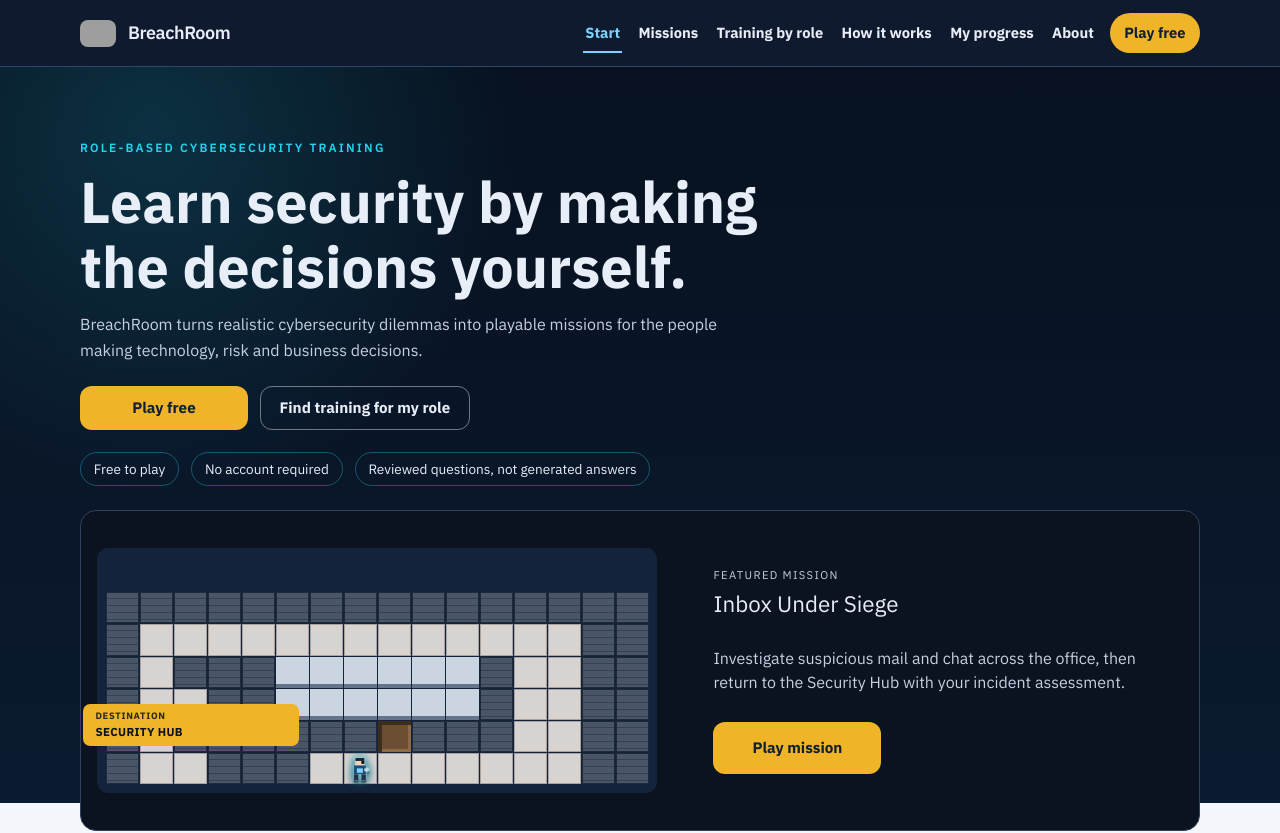
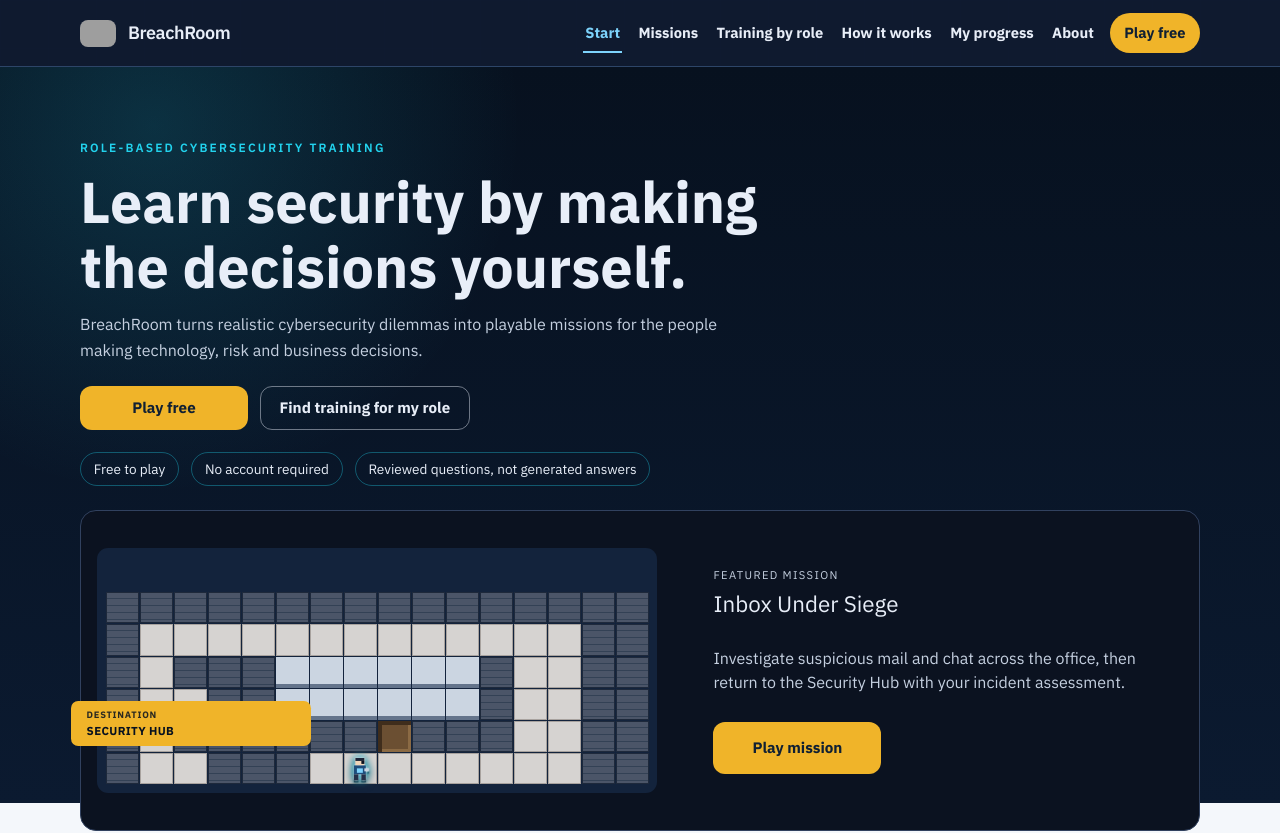
Before and after one commit to VictorScheike/BreachRoom, a Next.js app: page / in a window 1280 px wide. Shown: the top 833 px of the page. Built offline with nearby package versions, Linux system fonts and the light colour scheme; grey boxes are pictures that could not be loaded.

Commit message:
Give destination badges extra padding so long names sit comfortably.
Incident Coordination Room already fits; this just leaves more room around the label.

Co-authored-by: Victor Scheike <VictorScheike@users.noreply.github.com>

```diff
--- a/src/components/site/home-page.css
+++ b/src/components/site/home-page.css
@@ -615,9 +615,9 @@
   align-items: flex-start;
   gap: 3px;
   width: max-content;
-  min-width: 13.5rem;
+  min-width: 15rem;
   max-width: none;
-  padding: 0.42rem 0.8rem;
+  padding: 0.5rem 1rem;
   border-radius: 0.45rem;
   background: #f0b429;
   color: #07111f;
```
